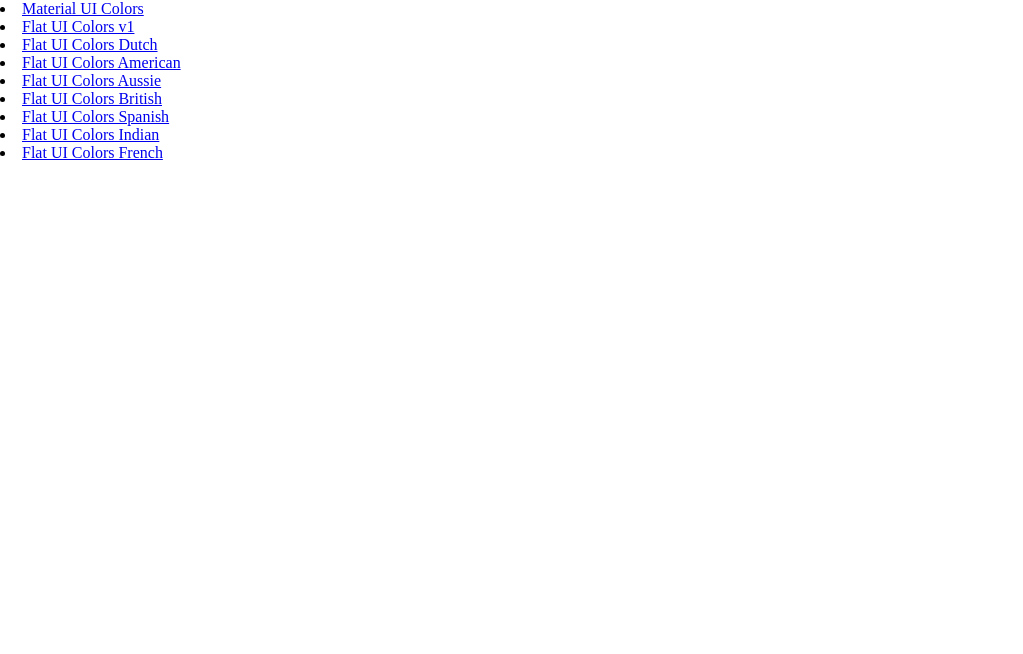
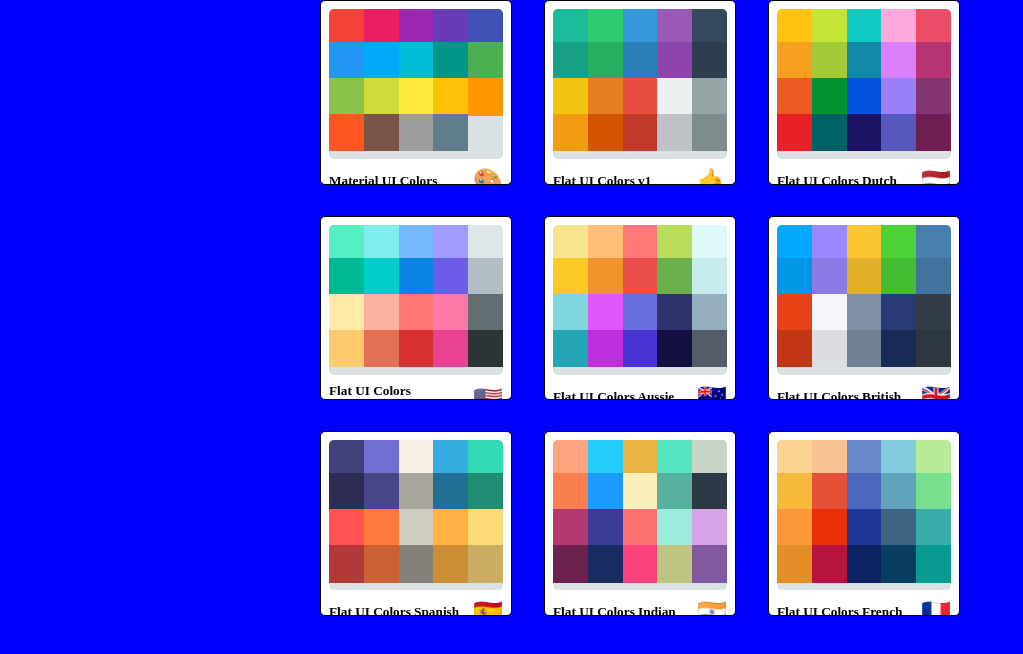
Before and after one commit to rituraj-pritish/color-picker, a React (Create React App) app: page / in a window 1280 px wide. Shown: the top 654 px of the page, without its empty margins (0-1023 px from the left). Built offline with nearby package versions, Linux system fonts and the light colour scheme; a web font is replaced by a local one.

Commit message:
added mini palettes

```diff
--- a/package.json
+++ b/package.json
@@ -5,6 +5,7 @@
   "dependencies": {
     "@material-ui/core": "^4.4.2",
     "@material-ui/icons": "^4.4.1",
+    "@material-ui/styles": "^4.4.1",
     "chroma-js": "^2.0.6",
     "node-sass": "^4.12.0",
     "rc-slider": "^8.7.1",
--- /dev/null
+++ b/src/components/MiniPalette.js
@@ -0,0 +1,69 @@
+import React from 'react';
+import { Link } from 'react-router-dom';
+
+import { withStyles } from '@material-ui/styles';
+
+const styles = {
+  root: {
+    backgroundColor: '#fff',
+    border: '1px solid black',
+    borderRadius: '5px',
+    padding: '0.5rem',
+    position: 'relative',
+    overflow: 'hidden',
+    '&:hover': {
+      cursor: 'pointer'
+    }
+  },
+  colors: {
+    backgroundColor: '#dae1e4',
+    height: '150px',
+    width: '100%',
+    borderRadius: '5px',
+    overflow: 'hidden'
+  },
+  title: {
+    display: 'flex',
+    justifyContent: 'space-between',
+    alignItems: 'center',
+    margin: '0',
+    color: 'black',
+    paddingTop: '0.5rem',
+    position: 'relative'
+  },
+  emoji: {
+    marginLeft: '0.5rem',
+    fontSize: '1.5rem'
+  },
+  miniColor: {
+    height: '25%',
+    width: '20%',
+    display: 'inline-block',
+    margin: '-2.8px auto',
+    position: 'relative',
+  }
+};
+
+const MiniPalette = props => {
+  const { classes, paletteName, emoji, colors } = props;
+
+  const miniColorBoxes = colors.map(color => (
+    <div
+      className={classes.miniColor}
+      key={color.name}
+      style={{ backgroundColor: color.color }}
+    />
+  ));
+
+  return (
+    <div className={classes.root}>
+      <div className={classes.colors}>{miniColorBoxes}</div>
+      <h5 className={classes.title}>
+        {paletteName}
+        <span className={classes.emoji}>{emoji}</span>
+      </h5>
+    </div>
+  );
+};
+
+export default withStyles(styles)(MiniPalette);
--- a/src/components/PaletteList.js
+++ b/src/components/PaletteList.js
@@ -1,18 +1,47 @@
-import React from 'react'
-import {Link} from 'react-router-dom';
+import React from 'react';
+import MiniPalette from './MiniPalette';
 
-const PaletteList = ({palettes}) => {
-  console.log(palettes);
-  const list = palettes.map(palette => (
-    <li>
-      <Link key={palette.id} to={`/palette/${palette.id}`}>{palette.paletteName}</Link>
-    </li>
-  ))
+import { withStyles } from '@material-ui/styles';
+
+const styles = {
+  root: {
+    background: 'blue',
+    height: '100vh',
+    display: 'flex',
+    alignItems: 'flex-start',
+    justifyContent: 'center'
+  },
+  container: {
+    width: '50%',
+    display: 'flex',
+    alignItems: 'flex-start',
+    flexDirection: 'column',
+    flexWrap: 'wrap'
+  },
+  nav: {
+
+  },
+  palettes: {
+    boxSizing: 'border-box',
+    width: '100%',
+    display: 'grid',
+    gridTemplateColumns: 'repeat(3,30%)',
+    gridGap: '5%'
+  }
+};
+
+const PaletteList = ({ palettes, classes }) => {
   return (
-    <div>
-      {list}
+    <div className={classes.root}>
+      <div className={classes.container}>
+        <div className={classes.palettes}>
+          {palettes.map(palette => (
+            <MiniPalette {...palette} />
+          ))}
+        </div>
+      </div>
     </div>
-  )
-}
+  );
+};
 
-export default PaletteList
+export default withStyles(styles)(PaletteList);
```
